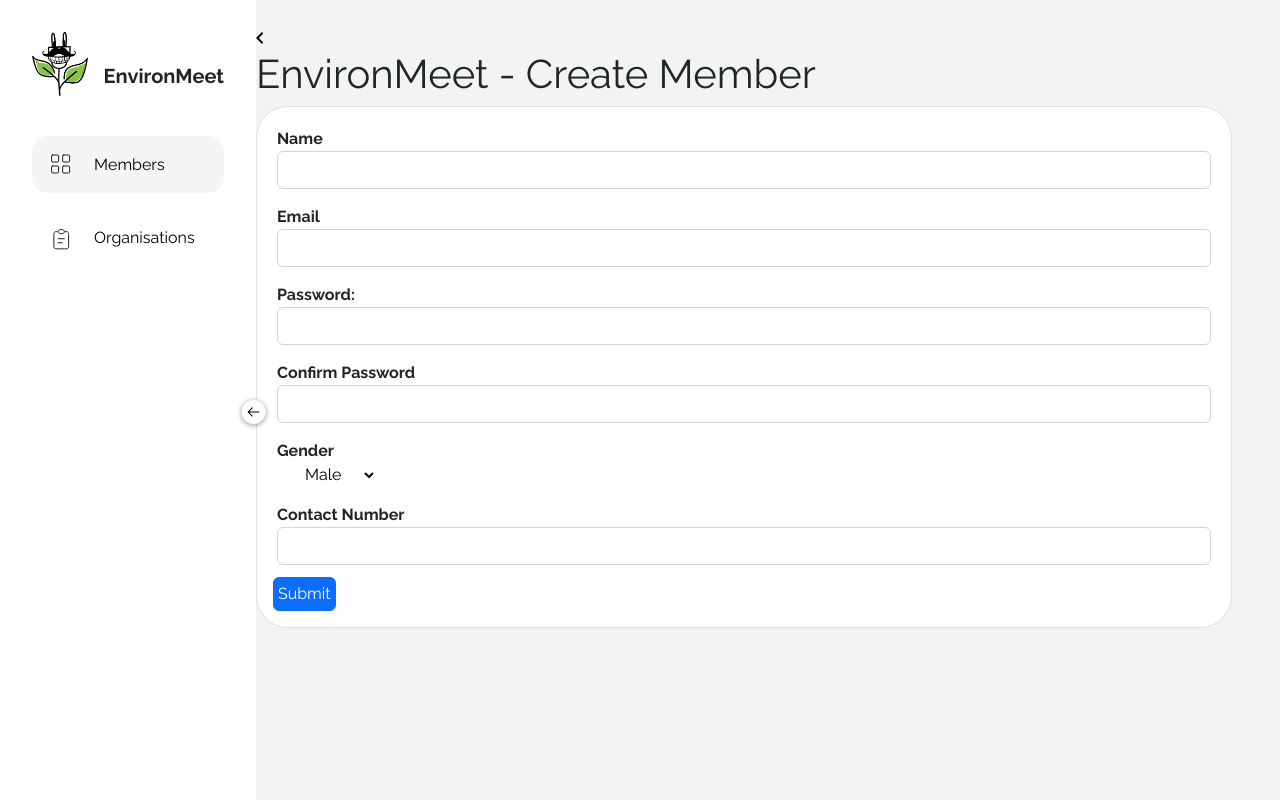
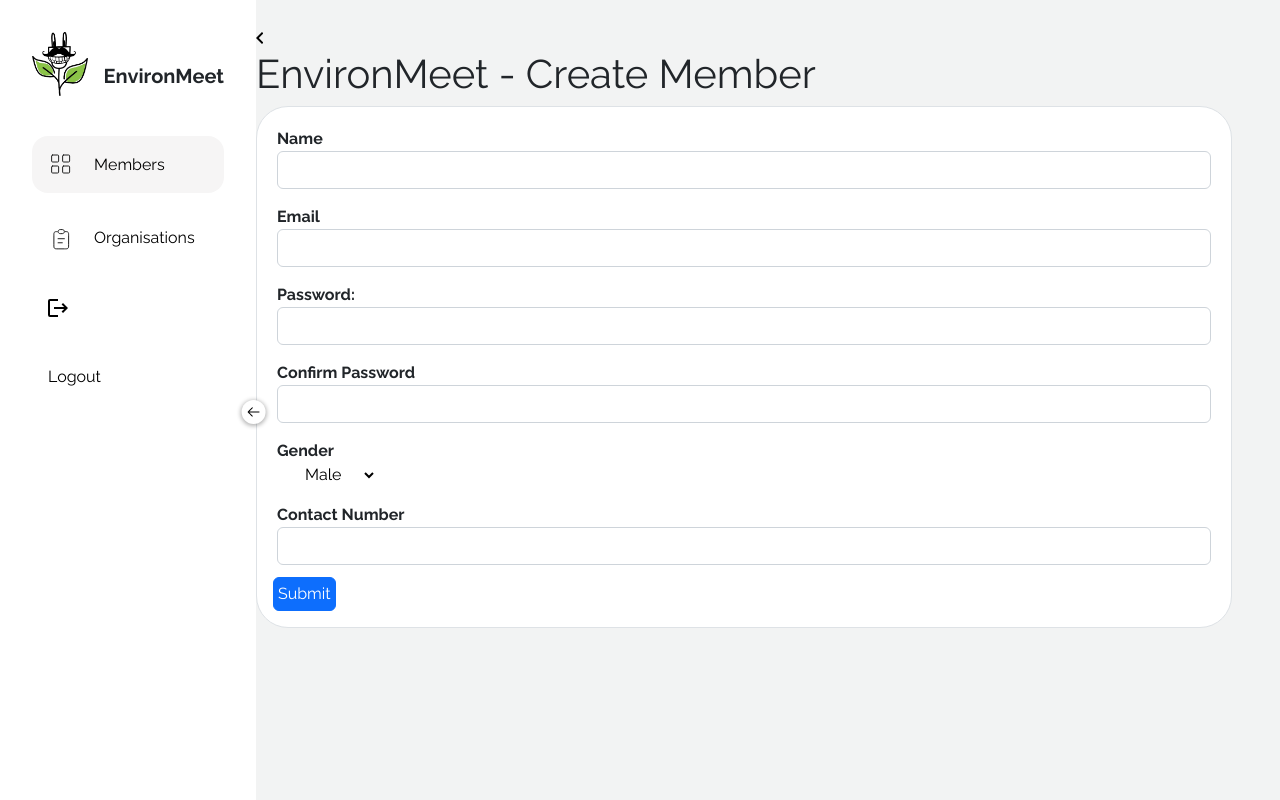
Before and after one commit to RohanSenthil/EnvironMeet, a Flask app: page /members/create in a window 1280 px wide. Run offline with Flask 3, Linux system fonts and the light colour scheme; the visitor is signed in with stand-in values (Sample User, id 1); some libraries are stand-ins or nearby versions.

Commit message:
fix: admin nav

```diff
--- a/app/templates/admin_base.html
+++ b/app/templates/admin_base.html
@@ -5,7 +5,7 @@
     <meta http-equiv="X-UA-Compatible" content="IE=edge">
     <meta name="viewport" content="width=device-width, initial-scale=1.0">
     <title>{% block title %}{% endblock %}</title>
-    <link rel="stylesheet" href="{{ url_for('static', filename = 'styles/base.css')}}">
+    <link rel="stylesheet" href="{{url_for('static', filename='styles/base.css') }}">
     <link rel="stylesheet" href="https://cdn.jsdelivr.net/npm/bootstrap@5.2.3/dist/css/bootstrap.min.css">
     <script src="https://cdn.jsdelivr.net/npm/bootstrap@5.2.3/dist/js/bootstrap.bundle.min.js"></script>
     <link rel="stylesheet" href="https://fonts.googleapis.com/css2?family=Poppins">
@@ -19,7 +19,7 @@
       <div class="nav-bar">
 
         <div class="logo">
-          <img src="{{ url_for('static', filename = 'images/environman.png')}}" alt="">
+          <img src="{{url_for('static', filename='images/environman.png') }}" alt="">
           <h4 id="navName">EnvironMeet</h4>
         </div>
 
@@ -53,6 +53,13 @@
             </span>
           </a>
 
+          {% if current_user.is_authenticated %}
+            <a class="nav-item d-flex {{ 'active' if active_page == 'logout' }}" href="" title="Logout">
+              <svg xmlns="http://www.w3.org/2000/svg" width="20" height="18" viewBox="0 0 20 18">
+                <path id="Path_24" data-name="Path 24" d="M17,7,15.59,8.41,18.17,11H8v2H18.17l-2.58,2.58L17,17l5-5ZM4,5h8V3H4A2.006,2.006,0,0,0,2,5V19a2.006,2.006,0,0,0,2,2h8V19H4Z" transform="translate(-2 -3)"/>
+              </svg>
+              <a href="/logout" class="nav-link">Logout</a>
+          {% endif %}
         </div>
 
       </div>
@@ -60,10 +67,14 @@
 
 
     <!-- Content -->
+    <div class="main-content" id="contentMain"></div>
     {% block content %}
     {% endblock %}
+    </div>
 
     <!-- Footer -->
-    <script src="{{ url_for('static', filename = 'scripts/nav.js')}}"></script>
+
+  <script src="{{ url_for('static', filename='scripts/nav.js') }}"></script>
+
 </body>
 </html>
```
